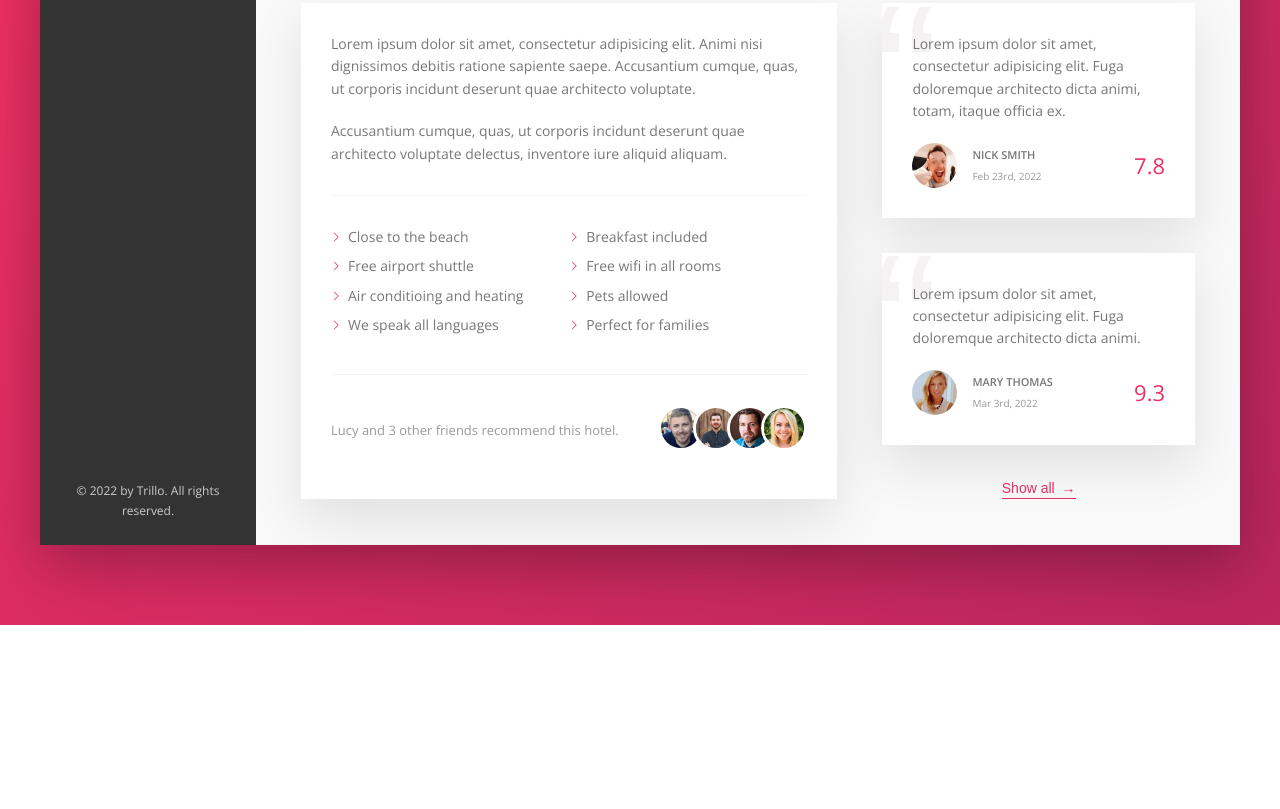
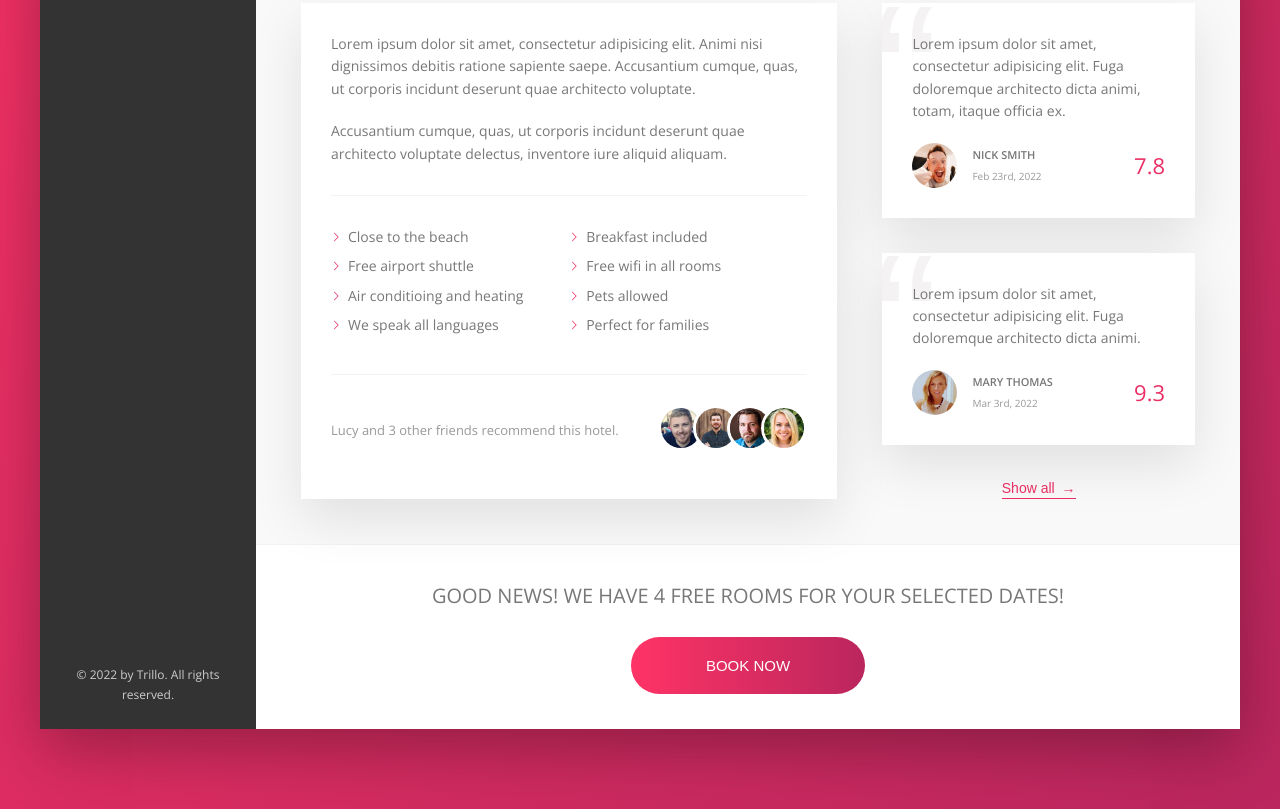
Before and after one commit to iamsaikatrahman/landing-page-trillo-app, a website: page index.html in a window 1280 px wide. Shown: the part 644-1453 px from the top of the page. Before the commit the page ends 1269 px from the top, so only its background shows below. Drawn offline with nearby package versions, Linux system fonts and the light colour scheme.

Commit message:
Building the CTA Section-Done

```diff
--- a/index.html
+++ b/index.html
@@ -192,6 +192,15 @@
                     </figure>
 
                 </div>
+                <div class="cta">
+                    <h2 class="cta__book-now">
+                        Good news! We have 4 free rooms for your selected dates!
+                    </h2>
+                    <button class="btn">
+                        <span class="btn__visible">Book now</span>
+                        <span class="btn__invisible">Only 4 room left.</span>
+                    </button>
+                </div>
             </main>
         </div>
     </div>
--- a/sass/_components.scss
+++ b/sass/_components.scss
@@ -390,3 +390,68 @@
     z-index: 1;
   }
 }
+
+/////////////////////////////////
+//// CALL TO ACTION
+.cta {
+  padding: 3.5rem 0;
+  text-align: center;
+  &__book-now {
+    font-size: 2rem;
+    font-weight: 300;
+    text-transform: uppercase;
+    margin-bottom: 2.5rem;
+  }
+}
+
+/////////////////////////////////
+//// CALL TO ACTION
+
+.btn {
+  font-size: 1.5rem;
+  font-weight: 300;
+  text-transform: uppercase;
+  border-radius: 100px;
+  border: none;
+  cursor: pointer;
+  background-image: linear-gradient(
+    to right,
+    var(--color-primary-light),
+    var(--color-primary-dark)
+  );
+  position: relative;
+  color: #fff;
+  overflow: hidden;
+  & > * {
+    display: inline-block;
+    height: 100%;
+    width: 100%;
+    transition: all 0.2s;
+  }
+  &__visible {
+    padding: 2rem 7.5rem;
+  }
+  &__invisible {
+    padding: 2rem 0;
+    position: absolute;
+    left: 0;
+    top: -100%;
+  }
+  &:hover {
+    background-image: linear-gradient(
+      to left,
+      var(--color-primary-light),
+      var(--color-primary-dark)
+    );
+  }
+  &:hover &__visible {
+    transform: translateY(100%);
+  }
+  &:hover &__invisible {
+    top: 0;
+  }
+  &:focus {
+    outline: none;
+    animation: pulsate 1s infinite;
+  }
+}
```
Also changed, not shown: css/style.css.
